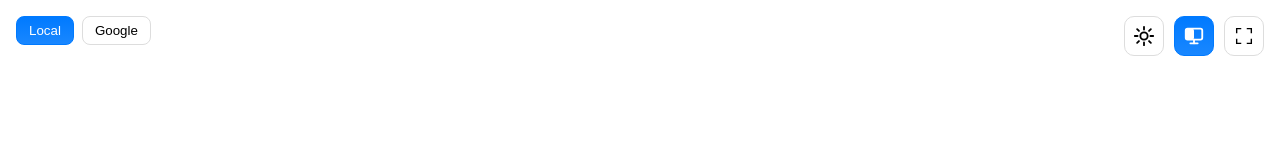
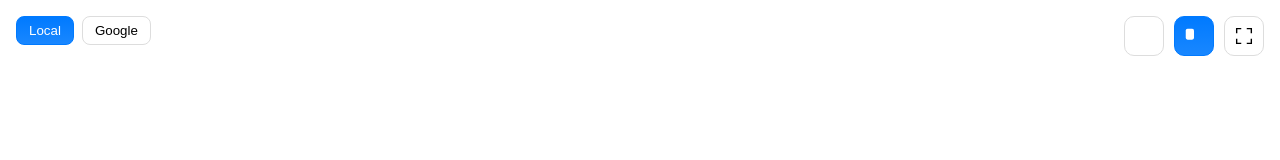
Before and after one commit to bapepolo/pre-nxt, a React (Vite) app: page / in a window 1280 px wide. Shown: the top 160 px of the page. Built offline with nearby package versions, Linux system fonts and the light colour scheme.

Commit message:
hotfix: delete 'currentColor' in darkModeIcon.tsx for the Mac OS environment.

```diff
--- a/src/icons/darkModeIcon.tsx
+++ b/src/icons/darkModeIcon.tsx
@@ -1,6 +1,6 @@
 function MoonIcon() {
   return (
-    <svg viewBox="0 0 24 24" fill="none" stroke="currentColor" strokeWidth="2" strokeLinecap="round" strokeLinejoin="round">
+    <svg viewBox="0 0 24 24" fill="none" strokeWidth="2" strokeLinecap="round" strokeLinejoin="round">
       <path d="M21 12.5A8.5 8.5 0 1111.5 3
               6.5 6.5 0 0021 12.5z"/>
     </svg>
@@ -9,7 +9,7 @@ function MoonIcon() {
 
 function SunIcon() {
   return (
-    <svg viewBox="0 0 24 24" fill="none" stroke="currentColor" strokeWidth="2" strokeLinecap="round">
+    <svg viewBox="0 0 24 24" fill="none" strokeWidth="2" strokeLinecap="round">
       <circle cx="12" cy="12" r="4"/>
       <line x1="12" y1="2" x2="12" y2="5"/>
       <line x1="12" y1="19" x2="12" y2="22"/>
@@ -27,7 +27,6 @@ function SystemIcon() {
   return (
     <svg viewBox="0 0 24 24"
         fill="none"
-        stroke="currentColor"
         strokeWidth="2"
         strokeLinecap="round"
         strokeLinejoin="round">
```
